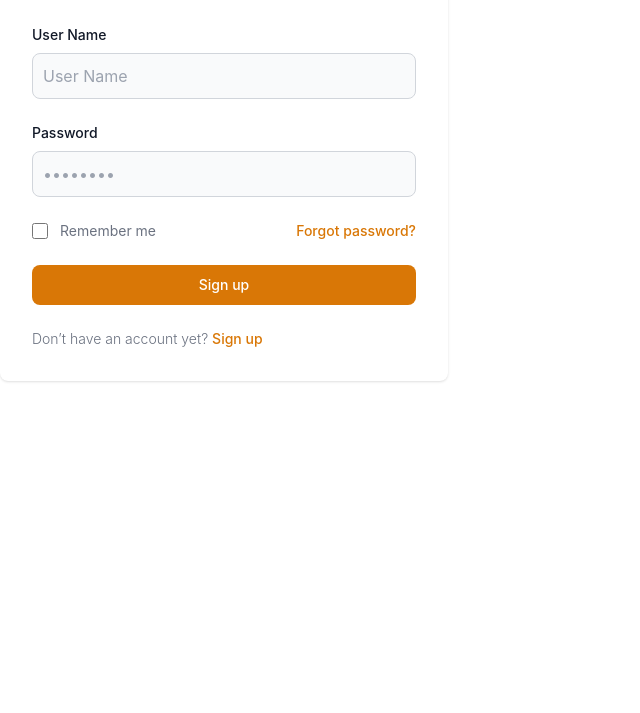
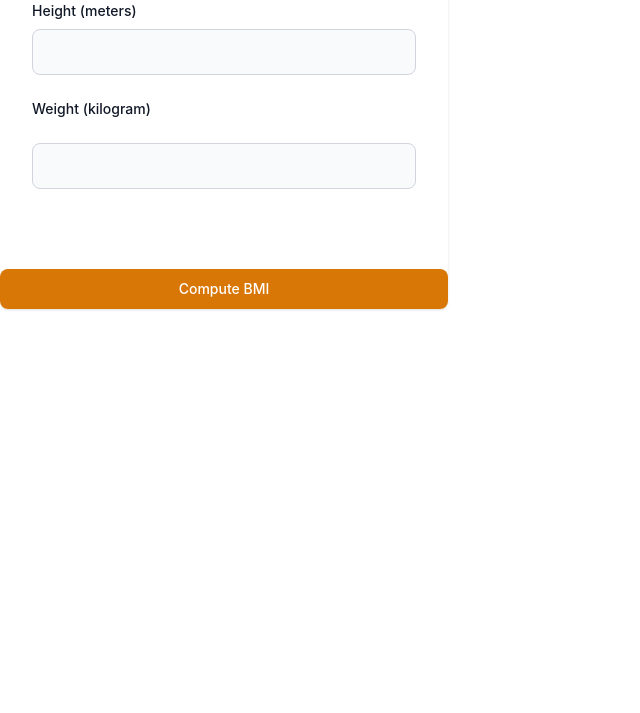
Before and after one commit to bacaymayjheleann1996-maker/Bacay-Project, a website: page handsOn1B.html in a window 1280 px wide. Shown: the part 87-800 px from the top of the page, without its empty margins (0-640 px from the left). Drawn offline with nearby package versions, Linux system fonts and the light colour scheme.

Commit message:
hands on exam

```diff
--- a/handsOn1B.html
+++ b/handsOn1B.html
@@ -5,7 +5,7 @@
     <meta name="viewport" content="width=device-width, initial-scale=1.0">
     <script src="https://cdn.tailwindcss.com"></script>
     <script src="tailwind.config.js"></script>
-    <script src="login.js"></script>
+    <script src="handsOn1B.js"></script>
     <title>BMI CALCULATOR</title>
 
 </head>
@@ -13,37 +13,38 @@
 
 
 <section>
-          BMI CALCULATOR
+
       </a>
       <div class="w-full bg-white rounded-lg shadow dark:border md:mt-0 sm:max-w-md xl:p-0 dark:bg-gray-800 dark:border-gray-700">
           <div class="p-6 space-y-4 md:space-y-6 sm:p-8">
               <h1 class="text-xl font-bold leading-tight tracking-tight text-gray-900 md:text-2xl dark:text-white">
-                  Sign in to your account
+                  BMI Calculator
               </h1>
               <form class="space-y-4 md:space-y-6" action="#">
                   <div>
-                      <label for="User Name" class="block mb-2 text-sm font-medium text-gray-900 dark:text-white">User Name</label>
-                      <input type="User Name" name="User Name" id="username" class="bg-gray-50 border border-gray-300 text-gray-900 rounded-lg focus:ring-primary-600 focus:border-primary-600 block w-full p-2.5 dark:bg-gray-700 dark:border-gray-600 dark:placeholder-gray-400 dark:text-white dark:focus:ring-blue-500 dark:focus:border-blue-500" placeholder="User Name" required="">
+                      <label for="Height" class="block mb-2 text-sm font-medium text-gray-900 dark:text-white">Height (meters)</label>
+                      <input type="number" name="Hieght" id="Height" class="bg-gray-50 border border-gray-300 text-gray-900 rounded-lg focus:ring-primary-600 focus:border-primary-600 block w-full p-2.5 dark:bg-gray-700 dark:border-gray-600 dark:placeholder-gray-400 dark:text-white dark:focus:ring-blue-500 dark:focus:border-blue-500" placeholder="" required="">
+                  </div>
+
+                      <label for="Weight (kilogram)" class="block mb-2 text-sm font-medium text-gray-900 dark:text-white">Weight (kilogram)
+                      </label>
+                      <input type="number" name="" id="Weight" placeholder="" class="bg-gray-50 border border-gray-300 text-gray-900 rounded-lg focus:ring-primary-600 focus:border-primary-600 block w-full p-2.5 dark:bg-gray-700 dark:border-gray-600 dark:placeholder-gray-400 dark:text-white dark:focus:ring-blue-500 dark:focus:border-blue-500" required="">
                   </div>
                   <div>
-                      <label for="password" class="block mb-2 text-sm font-medium text-gray-900 dark:text-white">Password</label>
-                      <input type="password" name="password" id="password" placeholder="••••••••" class="bg-gray-50 border border-gray-300 text-gray-900 rounded-lg focus:ring-primary-600 focus:border-primary-600 block w-full p-2.5 dark:bg-gray-700 dark:border-gray-600 dark:placeholder-gray-400 dark:text-white dark:focus:ring-blue-500 dark:focus:border-blue-500" required="">
+                    <label for="error-msg"></label>
+                    <input type="text" name="" id="">
                   </div>
-                  <div class="flex items-center justify-between">
-                      <div class="flex items-start">
-                          <div class="flex items-center h-5">
-                            <input id="remember" aria-describedby="remember" type="checkbox" class="w-4 h-4 border border-gray-300 rounded bg-gray-50 focus:ring-3 focus:ring-primary-300 dark:bg-gray-700 dark:border-gray-600 dark:focus:ring-primary-600 dark:ring-offset-gray-800" required="">
-                          </div>
-                          <div class="ml-3 text-sm">
-                            <label for="remember" class="text-gray-500 dark:text-gray-300">Remember me</label>
-                          </div>
-                      </div>
-                      <a href="#" class="text-sm font-medium text-primary-600 hover:underline dark:text-primary-500">Forgot password?</a>
+
+                  <div>
+                    <label for="result"></label>
+                    <input type="text" name="" id="">
                   </div>
-                  <button type="button" onclick="login()" class="w-full text-white bg-primary-600 hover:bg-primary-700 focus:ring-4 focus:outline-none focus:ring-primary-300 font-medium rounded-lg text-sm px-5 py-2.5 text-center dark:bg-primary-600 dark:hover:bg-primary-700 dark:focus:ring-primary-800">Sign up</button>
-                  <p class="text-sm font-light text-gray-500 dark:text-gray-400">
-                      Don’t have an account yet? <a href="#" class="font-medium text-primary-600 hover:underline dark:text-primary-500">Sign up</a>
-                  </p>
+
+
+
+                  <button type="button" onclick="checkBMI" class="w-full text-white bg-primary-600 hover:bg-primary-700 focus:ring-4 focus:outline-none focus:ring-primary-300 font-medium rounded-lg text-sm px-5 py-2.5 text-center dark:bg-primary-600 dark:hover:bg-primary-700 dark:focus:ring-primary-800">Compute BMI</button>
+
+
               </form>
           </div>
       </div>
--- /dev/null
+++ b/handsOn1B.js
@@ -0,0 +1,27 @@
+function Compute (){
+
+    let Height=document.getElementById("Height").value;
+    let Weight=document.getElementById("Weight").value;
+
+
+
+    console.log("you enter:"+" "+ Height*Height);
+    console.log("you enter:"+" "+ Weight);
+
+
+if(BMI=18.5){
+
+ console.log("Underweight");
+}
+ if (BMI=18.5 && BMI<=24.9 ){
+    console.log("Normal Weight");
+ }
+ if(BMI=25 && BMI >=29.9)
+
+{console.log("Overweight")
+}else if(Height===""){
+    console.log("Please enter you height")
+
+}
+email
+}
```
